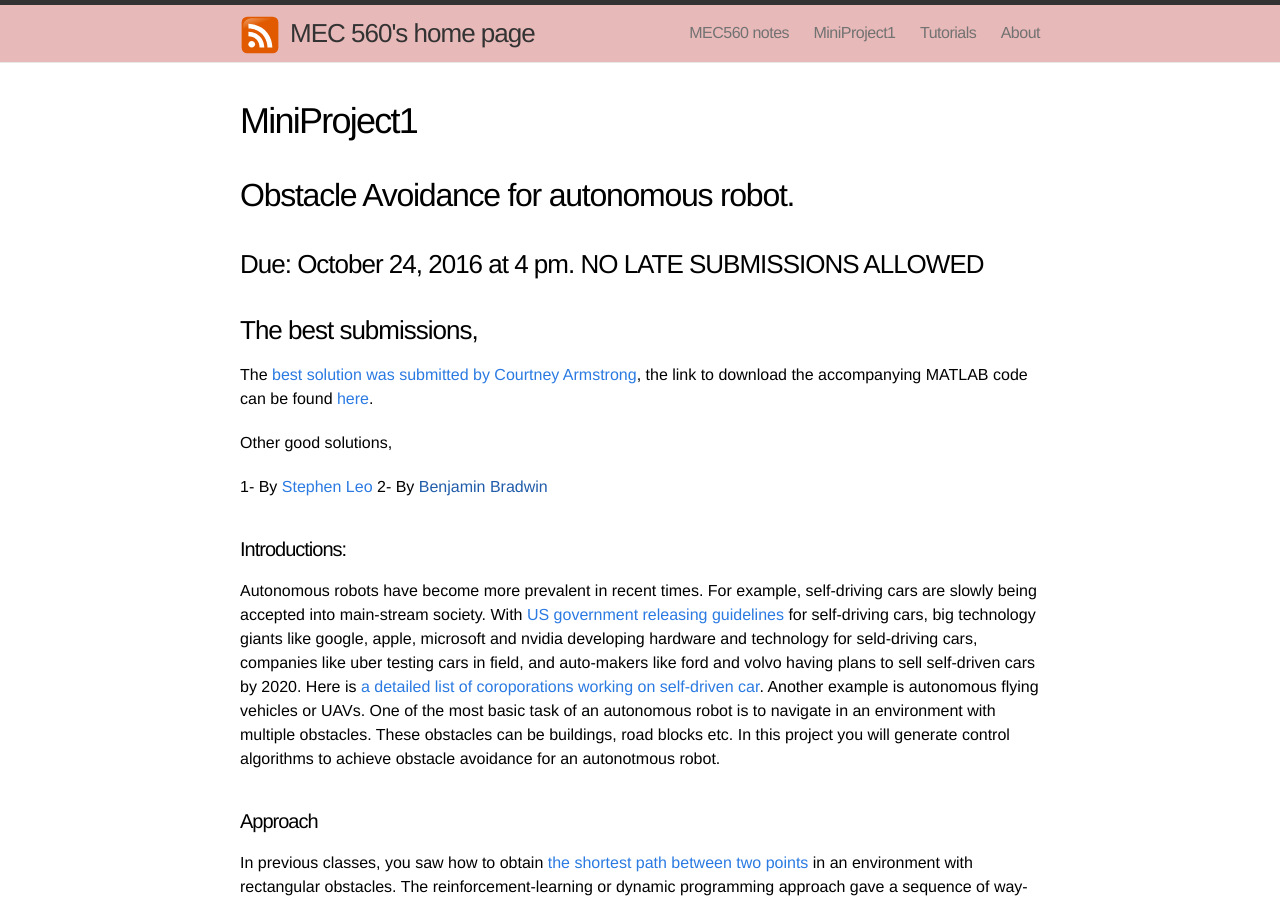
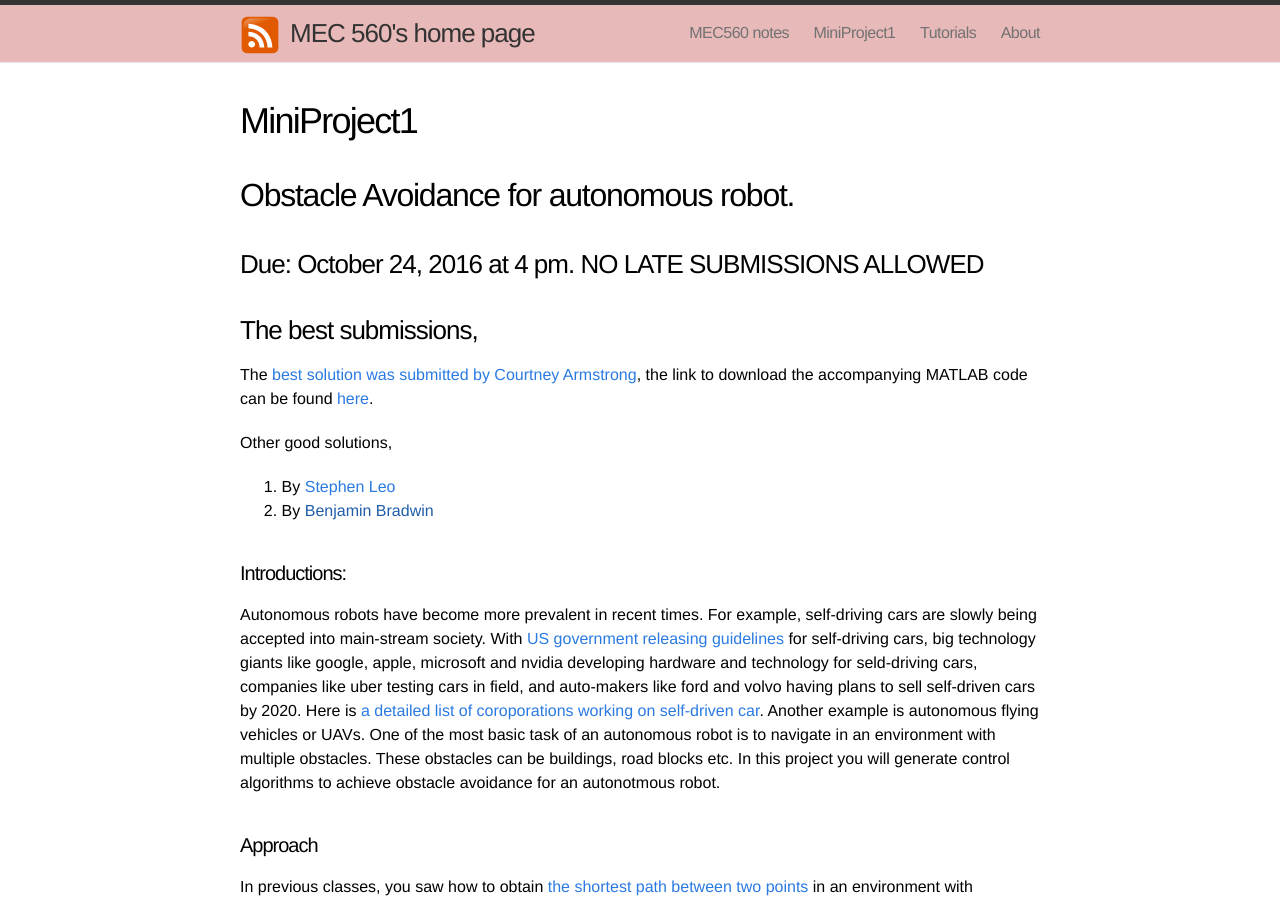
Before and after one commit to mec560sbu/mec560sbu.github.io, a Jekyll site: the page built from MiniProject.md, in a window 1280 px wide and 900 px high. Built offline with Jekyll 4.4.1, drawn with Linux system fonts in a browser that asks for light colours; formulas are drawn with MathJax 3.

```diff
--- a/MiniProject.md
+++ b/MiniProject.md
@@ -16,8 +16,8 @@
 
 Other good solutions,
 
-1- By [Stephen Leo](https://mec560sbu.github.io/Assignments2016/MiniProject1_solution1/BenjaminBen_Final_Project_Paper.pdf)
-2- By [Benjamin Bradwin]()
+1. By [Stephen Leo](https://mec560sbu.github.io/Assignments2016/MiniProject1_solution1/BenjaminBen_Final_Project_Paper.pdf)
+2. By [Benjamin Bradwin]()
 
 
 #### Introductions:
```
